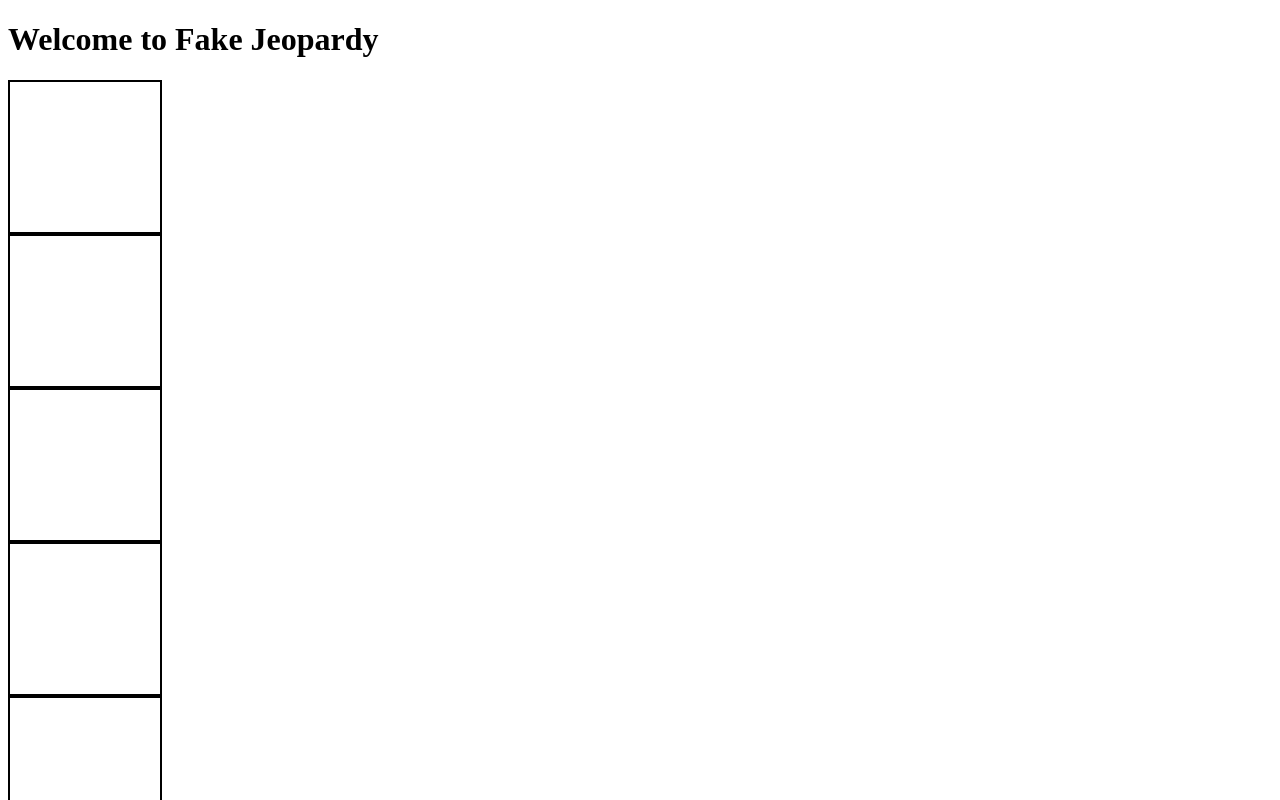
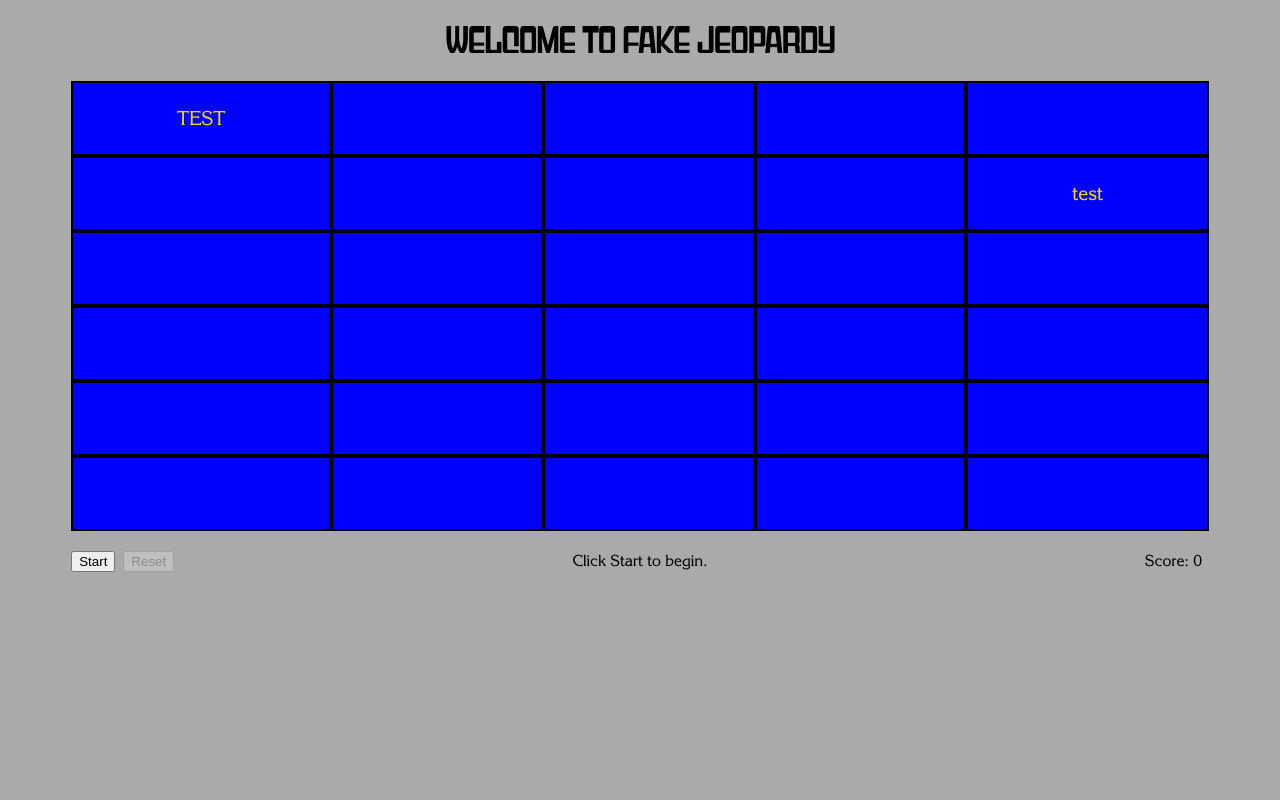
Before and after one commit to saltflower/jeopardy, a plain HTML site: page index.html in a window 1280 px wide. Shown: the top 800 px of the page. Drawn offline with Linux system fonts and the light colour scheme.

Commit message:
Add basic css styling

```diff
--- a/css/style.css
+++ b/css/style.css
@@ -1,12 +1,63 @@
 /* Add your style below */
 
+@font-face {
+  font-family: "ITC Korinna Regular";
+  src: url("../fonts/ITC_Korinna_Regular.otf");
+}
 
+@font-face {
+  font-family: "Gyparody";
+  src: url("../fonts/gyparody_rg.ttf");
+}
 
+#gameBoard {
+  width: 90%;
+  justify-self: center;
+  display: grid;
+  grid-template-columns: auto auto auto auto auto;
+  grid-template-rows: 75px 75px 75px 75px 75px 75px;
+  background-color: black;
+}
 
+body {
+  background-color: #aaa;
+  font-family: 'ITC Korinna Regular';
+}
 
+header {
+  font-family: 'Gyparody';
+  justify-self: center;
+}
 
+.question, .category {
+  display: flex;
+  background-color: blue;
+  color: #FFD700;
+  justify-content: center;
+  align-items: center;
+  font-size: 20px;
+}
 
+.category {
+  text-transform:uppercase;
+}
 
+#controls {
+  display: flex;
+}
+
+#resetButton {
+  margin-left: 8px;
+}
+
+#gameInfo {
+  display: grid;
+  grid-template-columns: 5vw auto 5vw;
+  justify-content: space-between;
+  width: 90%;
+  justify-self: center;
+  margin-top: 20px;
+}
 
 
 /* initial style for gameboard - you'll want to delete this later   */
@@ -14,11 +65,14 @@
 
 
 #gameBoard div{
-  width: 150px;
-  height: 150px;
+
+
   border-style: solid;
   border-color: black;
   border-width: 2px;
+
+
+
 }
 
 /* end style for gameboard */
--- a/index.html
+++ b/index.html
@@ -16,7 +16,7 @@
 
 
             <div id="gameBoard">
-                <div class="category"></div>
+                <div class="category">test</div>
                 <div class="category"></div>
                 <div class="category"></div>
                 <div class="category"></div>
@@ -25,7 +25,7 @@
                 <div class="question"></div>
                 <div class="question"></div>
                 <div class="question"></div>
-                <div class="question"></div>
+                <div class="question">test</div>
                 <div class="question"></div>
                 <div class="question"></div>
                 <div class="question"></div>
```
Also changed, not shown: 1 other file.
